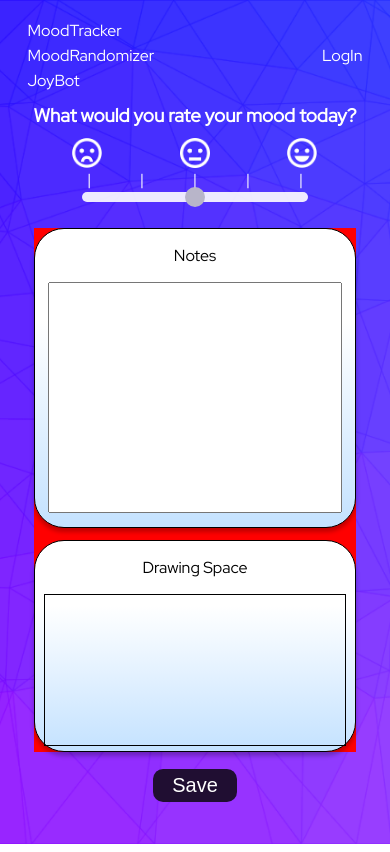
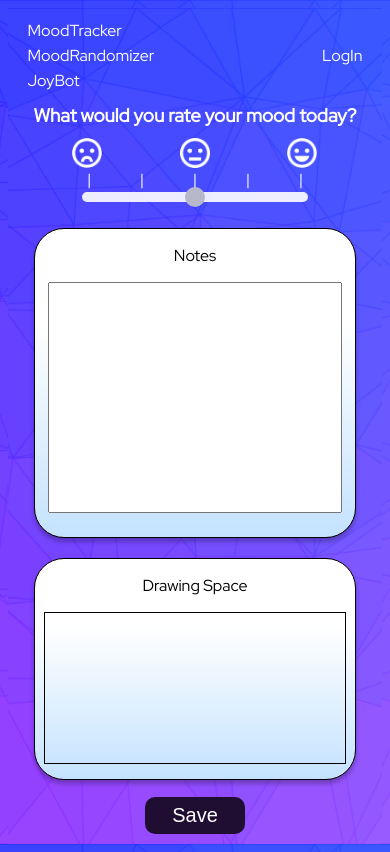
Before and after one commit to TurtleNinja/error404-mood-not-found, a Flask app: page /mood_rating in a window 390 px wide. Run offline with Flask 2, Linux system fonts and the light colour scheme; some libraries are stand-ins or nearby versions.

Commit message:
update canvas size

```diff
--- a/flaskr/static/rate.css
+++ b/flaskr/static/rate.css
@@ -82,10 +82,11 @@ h3 {
     box-shadow: 0px 4px 4px rgba(0, 0, 0, 0.25);
     border-radius: 30px;
     text-align: center;
+    padding-bottom: 10px;
+    background-color: red;
 }
 .notes:first-child {
     margin-right: 3vw;
-    margin-bottom: 3vw;
 }
 .notes textarea {
     width: 90%;
@@ -105,7 +106,7 @@ h3 {
     text-align: center;
 }
 button {
-    padding: 5px 5vw;
+    padding: 7px 3vw;
     border-radius: 10px;
     outline: none;
     border: 0;
@@ -133,16 +134,18 @@ button {
 
     .entrydetails {
         flex-direction: column;
-        background-color: red;
     }
     .notes {
         width: 100%;
         margin: 0 auto;
     }
-    /* .notes:first-child {
+    .notes:first-child {
         margin-bottom: 20px;
-    } */
+    }
     .drawing {
         width: 100%;
     }
+    button {
+        padding: 7px 7vw;
+    }
 }
```
